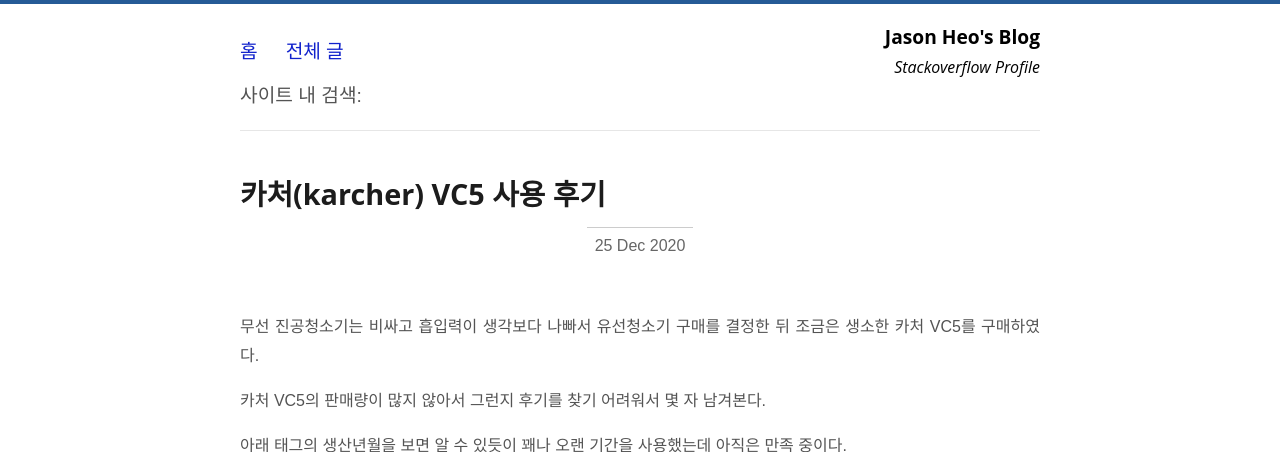
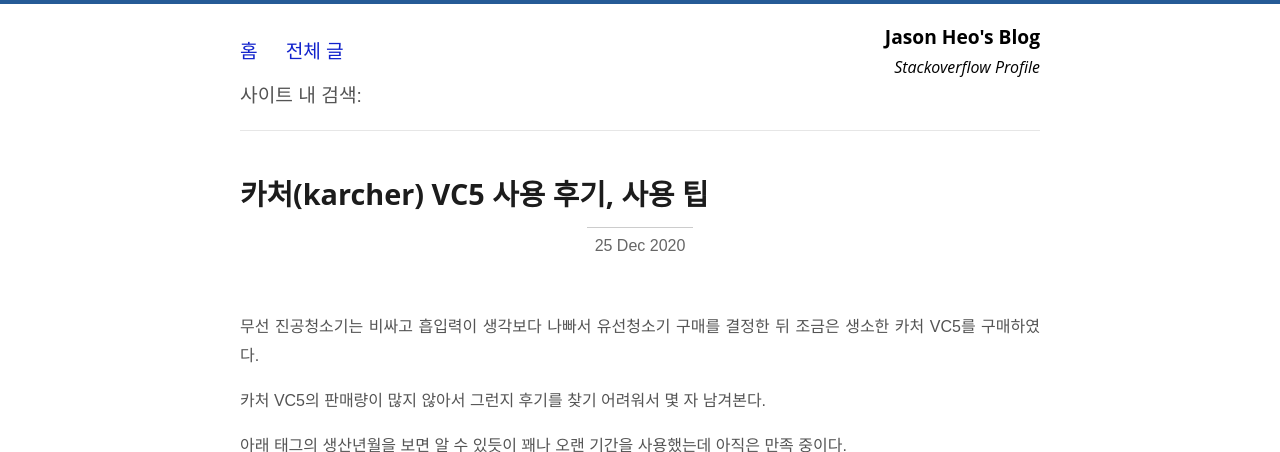
Before and after one commit to jason-heo/jason-heo.github.io, a Jekyll site: the page built from _posts/2020-12-25-karcher-vc5.md, in a window 1280 px wide and 900 px high, cut to the strip 0-452 px from the top of the window. Built offline with Jekyll 4.4.1, drawn with Linux system fonts in a browser that asks for light colours; comment, search, counter and statistics services are not loaded; some of the changed text lies outside the part shown.

Commit message:
제목 변경

```diff
--- a/_posts/2020-12-25-karcher-vc5.md
+++ b/_posts/2020-12-25-karcher-vc5.md
@@ -1,6 +1,6 @@
 ---
 layout: post
-title: "카처(karcher) VC5 사용 후기"
+title: "카처(karcher) VC5 사용 후기, 사용 팁"
 categories: "life"
 ---
 
```
Also changed, not shown: other parts of _posts/2020-12-25-karcher-vc5.md (+1 -1 lines).
